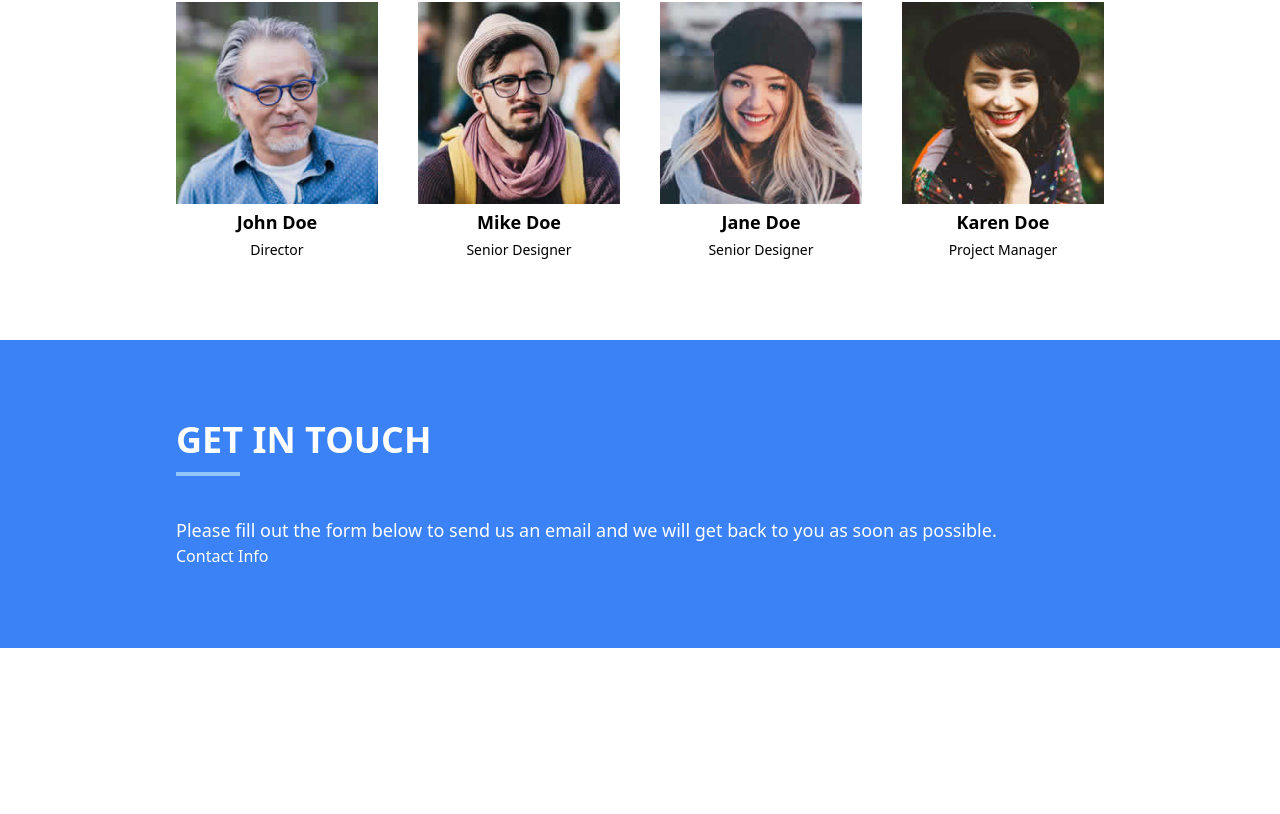
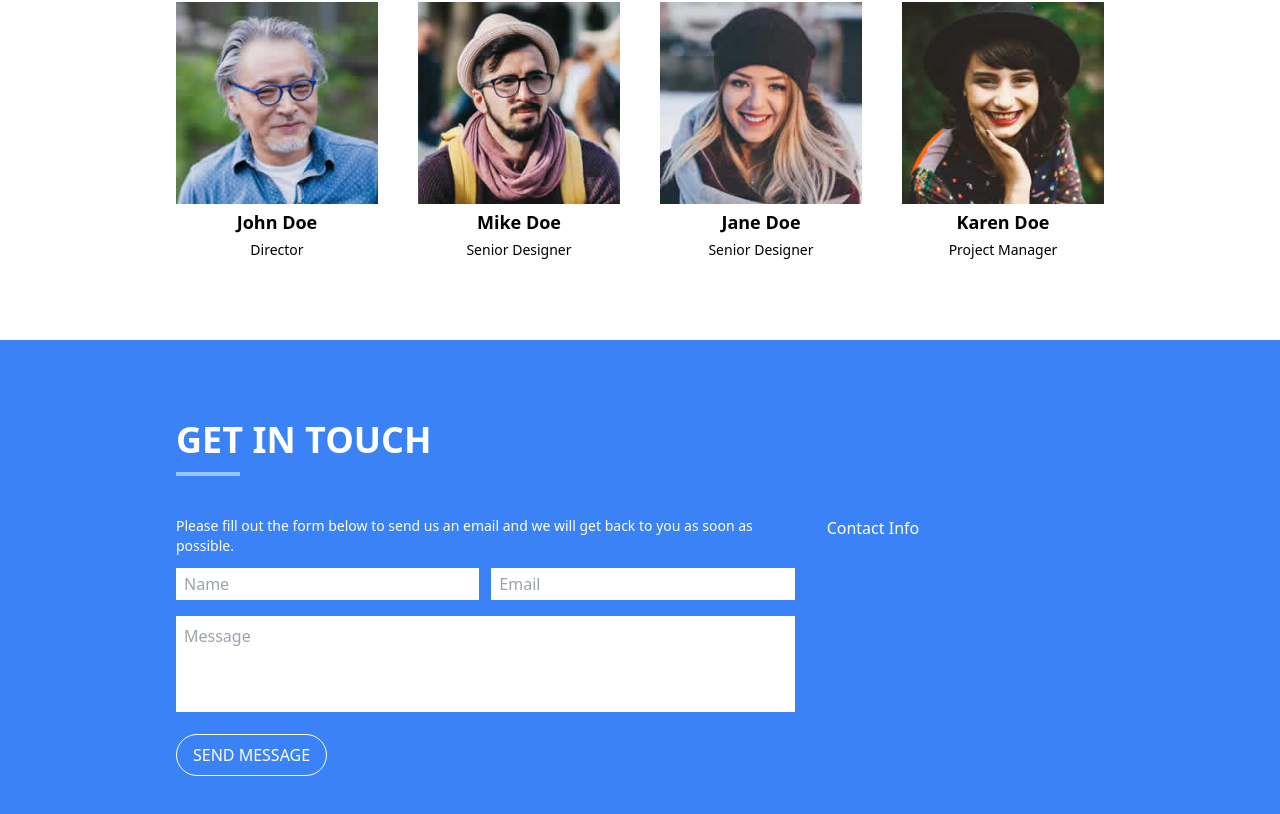
Before and after one commit to VictorMugisha/React-Landing-Page-Practical, a React (Vite) app: page / in a window 1280 px wide. Shown: the part 4464-5278 px from the top of the page. Before the commit the page ends 5112 px from the top, so only its background shows below. Built offline with nearby package versions, Linux system fonts and the light colour scheme.

Commit message:
Added basic functionality of the form

```diff
--- a/src/components/Contact.jsx
+++ b/src/components/Contact.jsx
@@ -1,6 +1,34 @@
+import { useState } from "react";
 import { ImPhone } from "react-icons/im"; // Phone
 
 export default function Contact() {
+    const [formData, setFormData] = useState({
+        name: '',
+        email: '',
+        message: '',
+    })
+    const [errorBox, setErrorBox] = useState(false)
+    const [messageBox, setMessageBox] = useState(false)
+
+    function handleChange(event) {
+        const { name, value } = event.target
+        setFormData(prevData => {
+            return {
+                ...prevData,
+                [name]: value
+            }
+        })
+    }
+    function handleSendMessage(event) {
+        event.preventDefault()
+        const { name, email, message } = formData
+        if (name == "" || email == "" || message == "") {
+            alert("All inputs are required")
+            return
+        }
+
+
+    }
     return (
         <div className="flex flex-col w-full gap-10 px-10 py-20 text-white bg-blue-500 lg:px-44">
             <div className="flex flex-col gap-3">
@@ -8,11 +36,48 @@ export default function Contact() {
                 <div className="w-16 h-1 bg-blue-300" />
             </div>
 
-            <div>
-                <div className="form">
-                    <p className="text-lg font-light">
+            <div className="flex flex-col items-start justify-start gap-8 lg:flex-row">
+                <div className="flex flex-col w-full lg:w-2/3">
+                    <p className="text-sm font-light">
                         Please fill out the form below to send us an email and we will get back to you as soon as possible.
                     </p>
+                    <form
+                        className="flex flex-col items-start gap-4 mt-3"
+                        onSubmit={handleSendMessage}
+                    >
+                        <div className="flex flex-col items-center justify-between w-full gap-3 lg:flex-row inputs">
+                            <input
+                                type="text"
+                                placeholder="Name"
+                                name="name"
+                                className="w-full px-2 py-1 text-black border-none outline-none"
+                                value={formData.name}
+                                onChange={handleChange}
+                            />
+                            <input
+                                type="text"
+                                placeholder="Email"
+                                name="email"
+                                className="w-full px-2 py-1 text-black border-none outline-none"
+                                value={formData.email}
+                                onChange={handleChange}
+                            />
+                        </div>
+                        <div className="w-full">
+                            <textarea
+                                name="message"
+                                placeholder="Message"
+                                className="w-full h-24 px-2 py-2 text-black border-none outline-none resize-none"
+                                value={formData.message}
+                                onChange={handleChange}
+                            />
+                        </div>
+                        <button
+                            className="px-4 py-2 transition-all delay-200 border border-white rounded-3xl hover:bg-white hover:text-gray-800"
+                        >
+                            SEND MESSAGE
+                        </button>
+                    </form>
                 </div>
                 <div className="contacts">
                     <h3>Contact Info</h3>
--- a/tailwind.config.js
+++ b/tailwind.config.js
@@ -9,6 +9,7 @@ export default {
       colors: {
         'custom-gray': 'rgba(0, 0, 0, 0.16)', // Custom color name and RGBA value
         'custom-transparent-blue': 'rgba(15, 150, 255, 0.724)',
+        'custom-transparent-white': 'rgba(255, 255, 255, 0.24)',
       },
     },
   },
```
